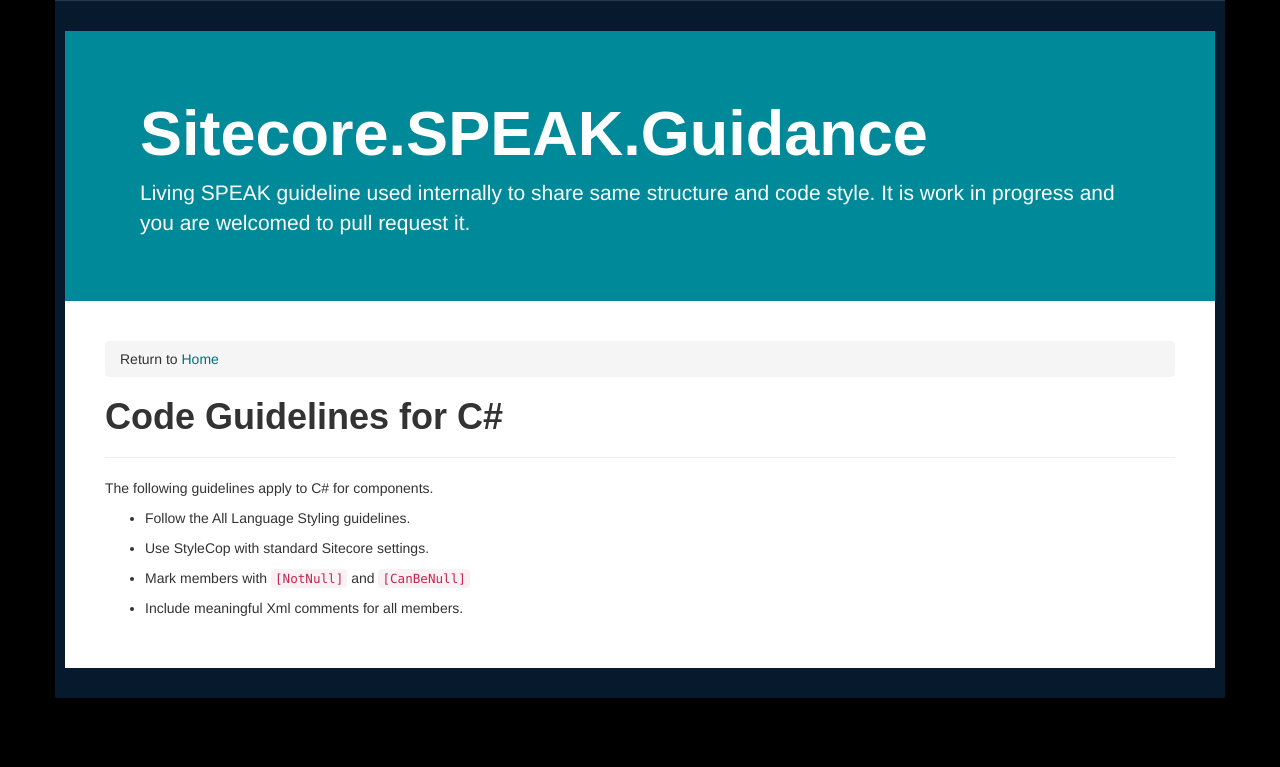
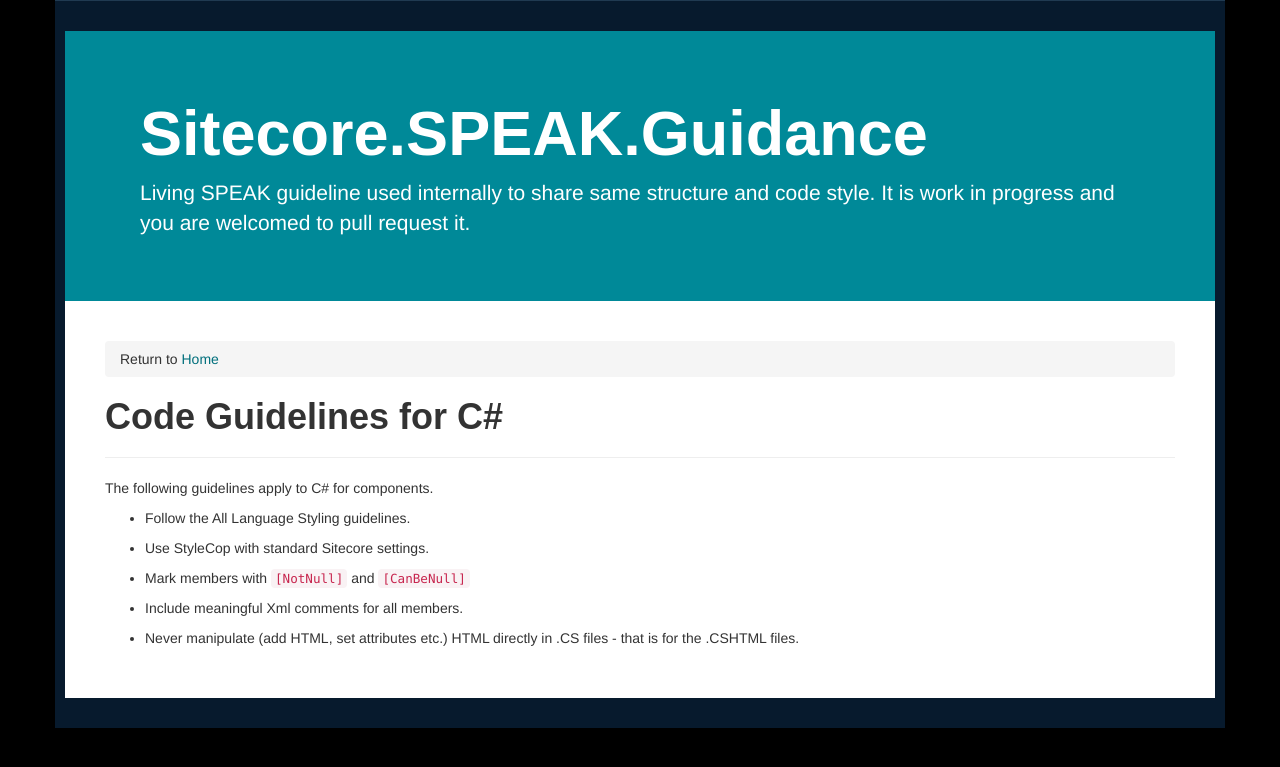
Before and after one commit to Sitecore-Community/Sitecore.Speak.Guidance, a Jekyll site: the page built from Component Development/Coding Guidelines/CSharp.md, in a window 1280 px wide. Shown: the top 767 px of the page. Built offline with Jekyll 4.4.1, drawn with Linux system fonts in a browser that asks for light colours; nearby versions of some CDN libraries; some web fonts are replaced.

Commit message:
Added comment about never to manipulate HTML in C# files

```diff
--- a/Component Development/Coding Guidelines/CSharp.md
+++ b/Component Development/Coding Guidelines/CSharp.md
@@ -12,3 +12,5 @@
 - Mark members with `[NotNull]` and `[CanBeNull]`
 
 - Include meaningful Xml comments for all members.
+
+- Never manipulate (add HTML, set attributes etc.) HTML directly in .CS files - that is for the .CSHTML files.
```
